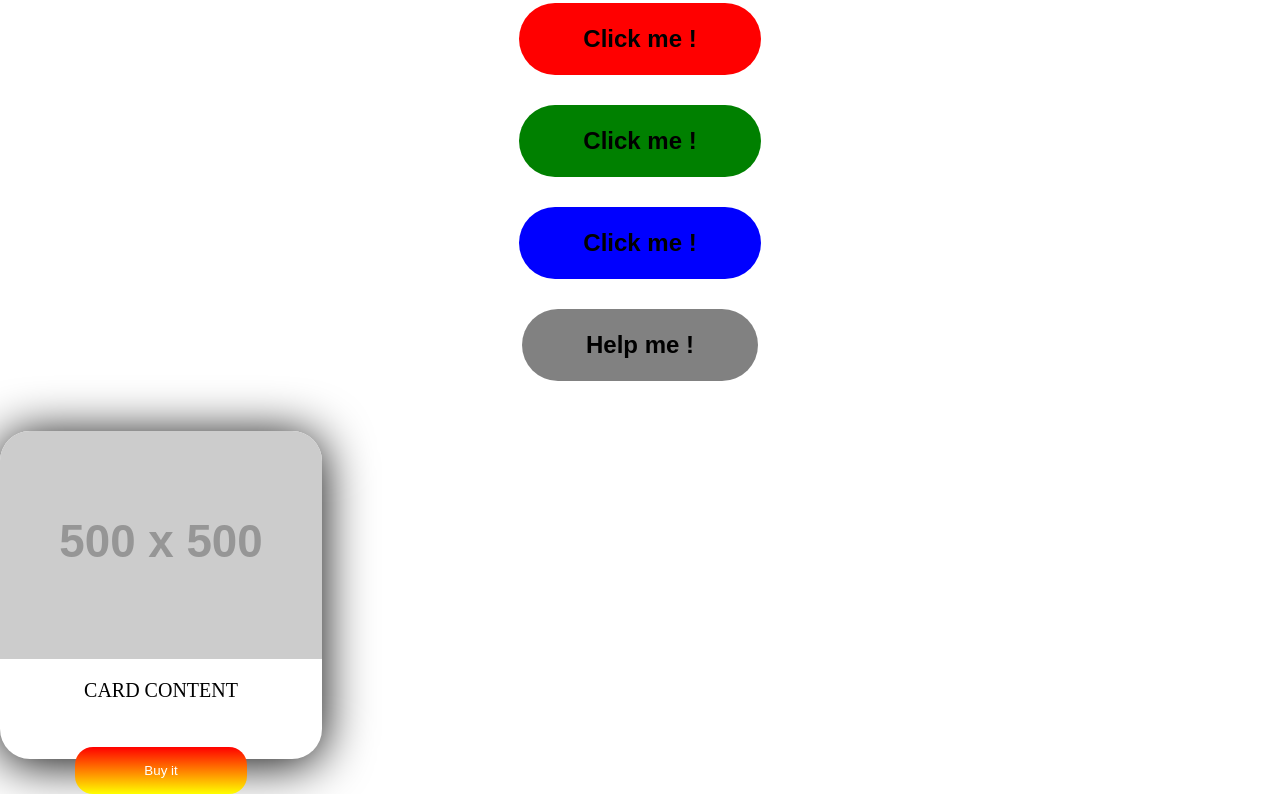
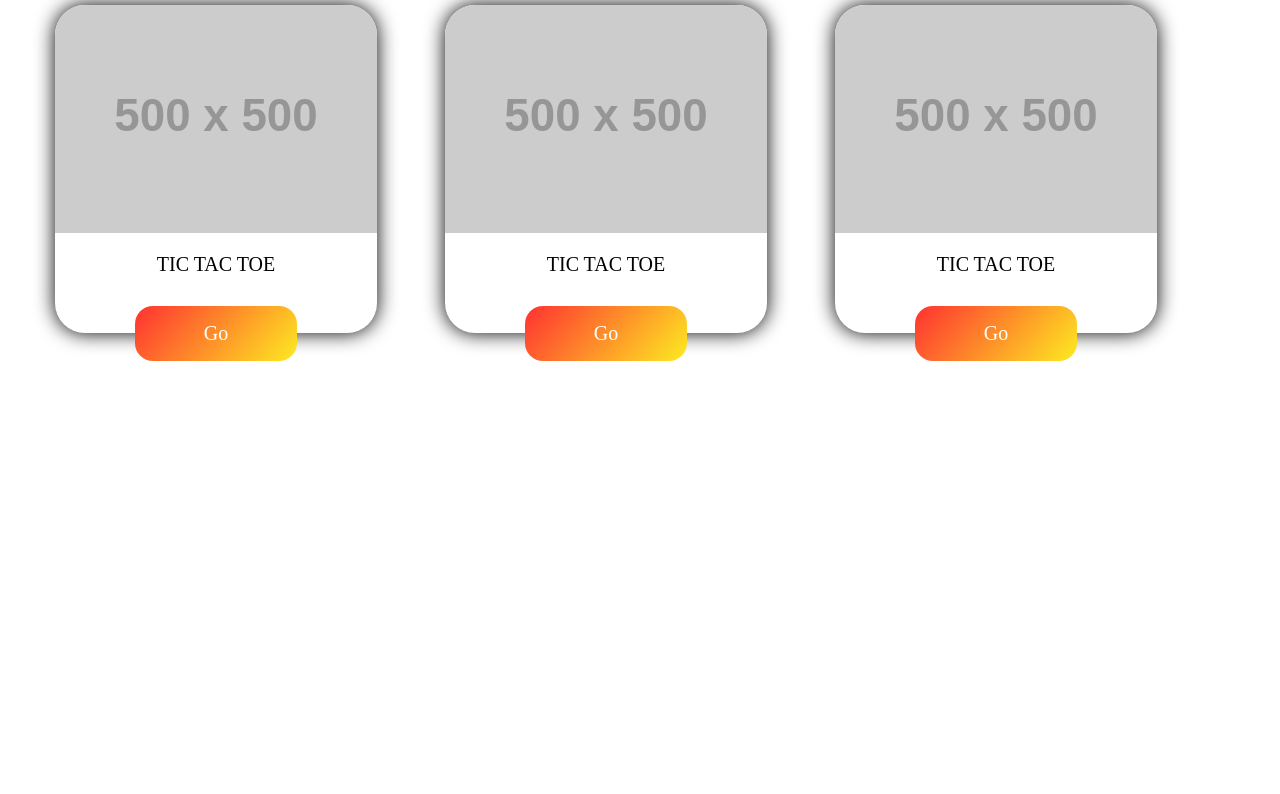
Before and after one commit to TheJakpot0/frontand-cuers, a plain HTML site: page index.html in a window 1280 px wide. Shown: the part 149-943 px from the top of the page. After the commit the page ends 800 px from the top, so only its background shows below. Drawn offline with Linux system fonts and the light colour scheme; placeholder pictures from the web are drawn by us.

Commit message:
first commit

```diff
--- /dev/null
+++ b/css/main.css
@@ -0,0 +1,80 @@
+@import './reset.css';
+
+.container {
+	max-width: 1200px;
+	padding: 0 15px;
+	margin: 0 auto;
+}
+
+.projects {
+	margin: 100px 0;
+}
+
+.projects__title {
+	font-size: 30px;
+	font-weight: 700;
+	text-align: center;
+	margin-bottom: 20px;
+}
+
+.projects__row {
+	display: flex;
+	/* flex-wrap: wrap; */
+}
+
+.projects__item {
+	width: 33.33333%;
+}
+/*   Card */
+.card {
+	width: 322px;
+	height: 328px;
+	background: white;
+	box-shadow: 0 0 20px 0 black;
+
+	text-align: center;
+
+	border-radius: 30px;
+
+	transition: box-shadow 0.2s linear;
+}
+
+.card:hover {
+	box-shadow: 0 0 30px 0 black;
+}
+
+.card__header {
+	border-radius: 30px 30px 0 0;
+	overflow: hidden;
+	width: 100%;
+	height: 228px;
+}
+
+.card__header img {
+	width: 100%;
+	height: 100%;
+
+	object-fit: cover;
+}
+
+.card__footer {
+	padding: 20px 26px;
+}
+
+.card__content {
+	margin-bottom: 10px;
+	font-size: 20px;
+	font-family: 'Times New Roman', sans-serif;
+	text-transform: uppercase;
+}
+
+.card__button {
+	transform: translateY(30px);
+	border-radius: 18px;
+	border: none;
+	color: #fff;
+	padding: 16px 69px;
+
+	background: linear-gradient(132deg, rgb(255, 49, 49), rgb(253, 235, 33));
+	font-size: 20px;
+}
--- /dev/null
+++ b/css/reset.css
@@ -0,0 +1,110 @@
+/* Reset and base styles  */
+* {
+	padding: 0px;
+	margin: 0px;
+	border: none;
+}
+
+*,
+*::before,
+*::after {
+	box-sizing: border-box;
+}
+
+/* Links */
+
+a,
+a:link,
+a:visited {
+	text-decoration: none;
+}
+
+a:hover {
+	text-decoration: none;
+}
+
+/* Common */
+
+aside,
+nav,
+footer,
+header,
+section,
+main {
+	display: block;
+}
+
+h1,
+h2,
+h3,
+h4,
+h5,
+h6,
+p {
+	font-size: inherit;
+	font-weight: inherit;
+}
+
+ul,
+ul li {
+	list-style: none;
+}
+
+img {
+	vertical-align: top;
+}
+
+img,
+svg {
+	max-width: 100%;
+	height: auto;
+}
+
+address {
+	font-style: normal;
+}
+
+/* Form */
+
+input,
+textarea,
+button,
+select {
+	font-family: inherit;
+	font-size: inherit;
+	color: inherit;
+	background-color: transparent;
+}
+
+input::-ms-clear {
+	display: none;
+}
+
+button,
+input[type='submit'] {
+	display: inline-block;
+	box-shadow: none;
+	background-color: transparent;
+	background: none;
+	cursor: pointer;
+}
+
+input:focus,
+input:active,
+button:focus,
+button:active {
+	outline: none;
+}
+
+button::-moz-focus-inner {
+	padding: 0;
+	border: 0;
+}
+
+label {
+	cursor: pointer;
+}
+
+legend {
+	display: block;
+}
--- a/index.html
+++ b/index.html
@@ -1,159 +1,71 @@
 <!DOCTYPE html>
 <html lang="en">
+
 <head>
-    <meta charset="UTF-8">
-    <title>Adik Workshop</title>
-    <style>
-        *{
-            margin: 0;
-            padding: 0;
-            box-sizing: border-box;
-        }
-        .wrap{
-            margin: 50px 0;
-            display :flex;
-            flex-direction: column;
-            justify-content: center;
-            align-items: center;
-            gap: 30px;
-        }
-
-       .btn{
-           font-family: sans-serif;
-           font-size: 24px;
-           font-weight: 600;
-           border-radius: 40px;
-           padding: 22px 64px;
-           text-decoration: none;
-           color: #000;
-       }
-        .btn1{
-            background: yellow;
-        }
-        .btn1:hover{
-            background: yellowgreen;
-
-            transition: background-color .2s linear;
-        }
-        .btn2{
-            background: red;
-        }
-        .btn2:hover{
-            background: darkred;
-
-            transition: background-color .2s linear;
-        }
-        .btn3{
-            background: green;
-        }
-        .btn3:hover{
-            background: darkgreen;
-
-            transition: background-color .2s linear;
-        }
-        .btn4{
-            background: blue;
-        }
-        .btn4:hover{
-            background: darkblue;
-
-            transition: background-color .2s linear;
-        }
-
-    /*  Wanished Button  */
-        .wanished-button{
-            border: 0;
-            background-color: rgba(5,5,5, 0.5);
-            font-family: sans-serif;
-            font-size: 24px;
-            font-weight: 600;
-            border-radius: 40px;
-            padding: 22px 64px;
-            cursor: pointer;
-            color: #000;
-        }
-        .wanished-button:hover{
-            border: 1px solid black;
-        }
-
-    /*   Card */
-        .card{
-            width: 322px;
-            height: 328px;
-            background: white;
-            box-shadow: 0 4px 50px 0 black;
-
-            text-align: center;
-
-            border-radius: 30px;
-
-            transition: box-shadow .2s linear;
-
-        }
-
-        .card:hover{
-            box-shadow: 0 4px 100px 0 black;
-
-        }
-
-        .card__header{
-            border-radius: 30px 30px 0 0;
-            overflow: hidden;
-            width: 100%;
-            height: 228px;
-        }
-
-
-
-        .card__header img{
-            width: 100%;
-            height: 100%;
-
-            object-fit: cover;
-        }
-
-        .card__footer{
-            padding: 20px 26px;
-        }
-
-        .card__content{
-            margin-bottom: 10px;
-            font-size: 20px;
-            font-family: 'Times New Roman', sans-serif;
-            text-transform: uppercase;
-        }
-
-        .card__button{
-            transform: translateY(35px);
-    border-radius: 18px;
-            border: none;
-            color: #fff;
-            padding: 16px 69px;
-
-            background: -webkit-linear-gradient(red, yellow);
-            fsz
-        }
-    </style>
+	<meta charset="UTF-8">
+	<title>Adik Workshop</title>
+	<link rel="stylesheet" href="css/main.css">
 </head>
 
 <body>
-<div class="wrap">
-    <a href="#!" class="btn btn1">Click me !</a>
-    <a href="#!" class="btn btn2">Click me !</a>
-    <a href="#!" class="btn btn3">Click me !</a>
-    <a href="#!" class="btn btn4">Click me !</a>
-    <button class="wanished-button">Help me !</button>
-</div>
 
-<!-- Card  -->
-<div class="card">
-    <div class="card__header">
-        <img src="https://placehold.it/500x500" alt="placeholder">
-    </div>
-    <div class="card__footer">
-        <p class="card__content">Card content</p>
-        <button class="card__button">Buy it</button>
-    </div>
-</div>
+	<section class="projects">
+		<div class="container">
+
+			<h2 class='projects__title'>Проекты</h2>
+
+			<div class="projects__row">
+
+				<!-- Card  -->
+				<div class="projects__item">
+					<div class="card">
+						<div class="card__header">
+							<a href="tic-tac-toe/tic-tac-toe.html">
+								<img src="https://placehold.it/500x500" alt="placeholder">
+							</a>
+						</div>
+						<div class="card__footer">
+							<a class="card__content">Tic Tac Toe</a>
+							<button class="card__button">Go</button>
+						</div>
+					</div>
+				</div>
+				<!-- Card  -->
+				<div class="projects__item">
+					<div class="card">
+						<div class="card__header">
+							<a href="tic-tac-toe/tic-tac-toe.html">
+								<img src="https://placehold.it/500x500" alt="placeholder">
+							</a>
+						</div>
+						<div class="card__footer">
+							<a class="card__content">Tic Tac Toe</a>
+							<button class="card__button">Go</button>
+						</div>
+					</div>
+				</div>
+				<!-- Card  -->
+				<div class="projects__item">
+					<div class="card">
+						<div class="card__header">
+							<a href="tic-tac-toe/tic-tac-toe.html">
+								<img src="https://placehold.it/500x500" alt="placeholder">
+							</a>
+						</div>
+						<div class="card__footer">
+							<a class="card__content">Tic Tac Toe</a>
+							<button class="card__button">Go</button>
+						</div>
+					</div>
+				</div>
+
+
+			</div> <!-- /.projects__row -->
+
+		</div>
+	</section>
+
+
 </body>
+
 </html>
--- /dev/null
+++ b/tic-tac-toe/reset-tictactoe.css
@@ -0,0 +1,134 @@
+/* Reset and base styles  */
+* {
+	padding: 0px;
+	margin: 0px;
+	border: none;
+}
+
+*,
+*::before,
+*::after {
+	box-sizing: border-box;
+}
+
+/* Links */
+
+a,
+a:link,
+a:visited {
+	text-decoration: none;
+}
+
+a:hover {
+	text-decoration: none;
+}
+
+/* Common */
+
+aside,
+nav,
+footer,
+header,
+section,
+main {
+	display: block;
+}
+
+h1,
+h2,
+h3,
+h4,
+h5,
+h6,
+p {
+	font-size: inherit;
+	font-weight: inherit;
+}
+
+ul,
+ul li {
+	list-style: none;
+}
+
+img {
+	vertical-align: top;
+}
+
+img,
+svg {
+	max-width: 100%;
+	height: auto;
+}
+
+address {
+	font-style: normal;
+}
+
+/* Form */
+
+input,
+textarea,
+button,
+select {
+	font-family: inherit;
+	font-size: inherit;
+	color: inherit;
+	background-color: transparent;
+}
+
+input::-ms-clear {
+	display: none;
+}
+
+button,
+input[type='submit'] {
+	display: inline-block;
+	box-shadow: none;
+	background-color: transparent;
+	background: none;
+	cursor: pointer;
+}
+
+input:focus,
+input:active,
+button:focus,
+button:active {
+	outline: none;
+}
+
+button::-moz-focus-inner {
+	padding: 0;
+	border: 0;
+}
+
+label {
+	cursor: pointer;
+}
+
+legend {
+	display: block;
+}
+
+/* Убираем внутренние отступы */
+ul[class],
+ol[class] {
+	padding: 0;
+}
+
+/* Убираем внешние отступы */
+body,
+h1,
+h2,
+h3,
+h4,
+p,
+ul[class],
+ol[class],
+li,
+figure,
+figcaption,
+blockquote,
+dl,
+dd {
+	margin: 0;
+}
--- /dev/null
+++ b/tic-tac-toe/ttt.css
@@ -0,0 +1,124 @@
+@import './reset-tictactoe.css';
+
+/* Кнопка назад на страницу */
+.back {
+	position: fixed;
+	top: 20px;
+	left: 20px;
+	z-index: 1000;
+}
+
+.back__btn {
+	display: flex;
+	justify-content: center;
+	align-items: center;
+	width: 60px;
+	height: 60px;
+	background-color: rgba(244, 10, 10, 0.489);
+	box-shadow: 2px 2px 10px rgba(212, 84, 84, 0.7);
+
+	border-radius: 50px;
+	transition: box-shadow 0.2s ease-in;
+	transition: background 0.3s ease-in;
+}
+.back__btn:hover {
+	box-shadow: 2px 4px 18px rgba(212, 84, 84, 0.7);
+	background-color: rgba(244, 10, 10, 0.8);
+}
+.back__btn:hover.back__btn p {
+	color: rgb(255, 255, 255);
+}
+
+.back__btn p {
+	color: #000;
+	font-size: 30px;
+	font-weight: 700;
+
+	transition: color 0.3s ease-out;
+}
+
+/* Шрифты */
+@import url('https://fonts.googleapis.com/css2?family=Oswald:wght@400;500;600;700&display=swap');
+
+body {
+	font-family: 'Oswald', sans-serif;
+}
+
+/* Контейнер */
+.container {
+	max-width: 600px;
+	padding: 0 20px;
+	margin: 0 auto;
+}
+
+/* Таблица счета  */
+
+.scoreboard {
+	margin: 20px 0 40px;
+}
+
+.scoreboard__row {
+	text-align: center;
+
+	padding: 10px 5px 10px;
+	box-shadow: 0 5px 20px rgba(0, 0, 0, 0.5);
+}
+
+.scoreboard__title {
+	font-size: 28px;
+	font-weight: 700;
+
+	margin-bottom: 10px;
+}
+
+.points {
+	display: flex;
+	justify-content: center;
+	gap: 30px;
+}
+
+.point__box {
+	padding: 20px 80px;
+	font-size: 32px;
+	font-weight: 500;
+	color: #fff;
+}
+.point__box-blue {
+	background-color: rgb(61, 61, 247);
+}
+.point__box-red {
+	background-color: rgb(254, 71, 71);
+}
+
+/* Игровое поле  */
+.gameField {
+	margin-bottom: 50px;
+}
+
+.gameField__row {
+	display: grid;
+	grid-template-columns: 1fr 1fr 1fr;
+	grid-template-rows: 1fr 1fr 1fr;
+	column-gap: 15px;
+	row-gap: 15px;
+	align-items: center;
+	justify-items: center;
+
+	padding: 10px;
+
+	box-shadow: 0 5px 20px rgba(0, 0, 0, 0.5);
+}
+
+.cell {
+	width: 170px;
+	height: 170px;
+	box-shadow: 0 0 5px rgba(0, 0, 0, 0.3);
+	cursor: pointer;
+
+	transition: background-color 0.2s linear;
+	transition: box-shadow 0.2s linear;
+}
+.cell:hover {
+	background-color: #ececec;
+	box-shadow: 0 0 20px rgba(0, 0, 0, 0.3);
+}
```
Also changed, not shown: tic-tac-toe/tic-tac-toe.html (added, +61 -0 lines).
